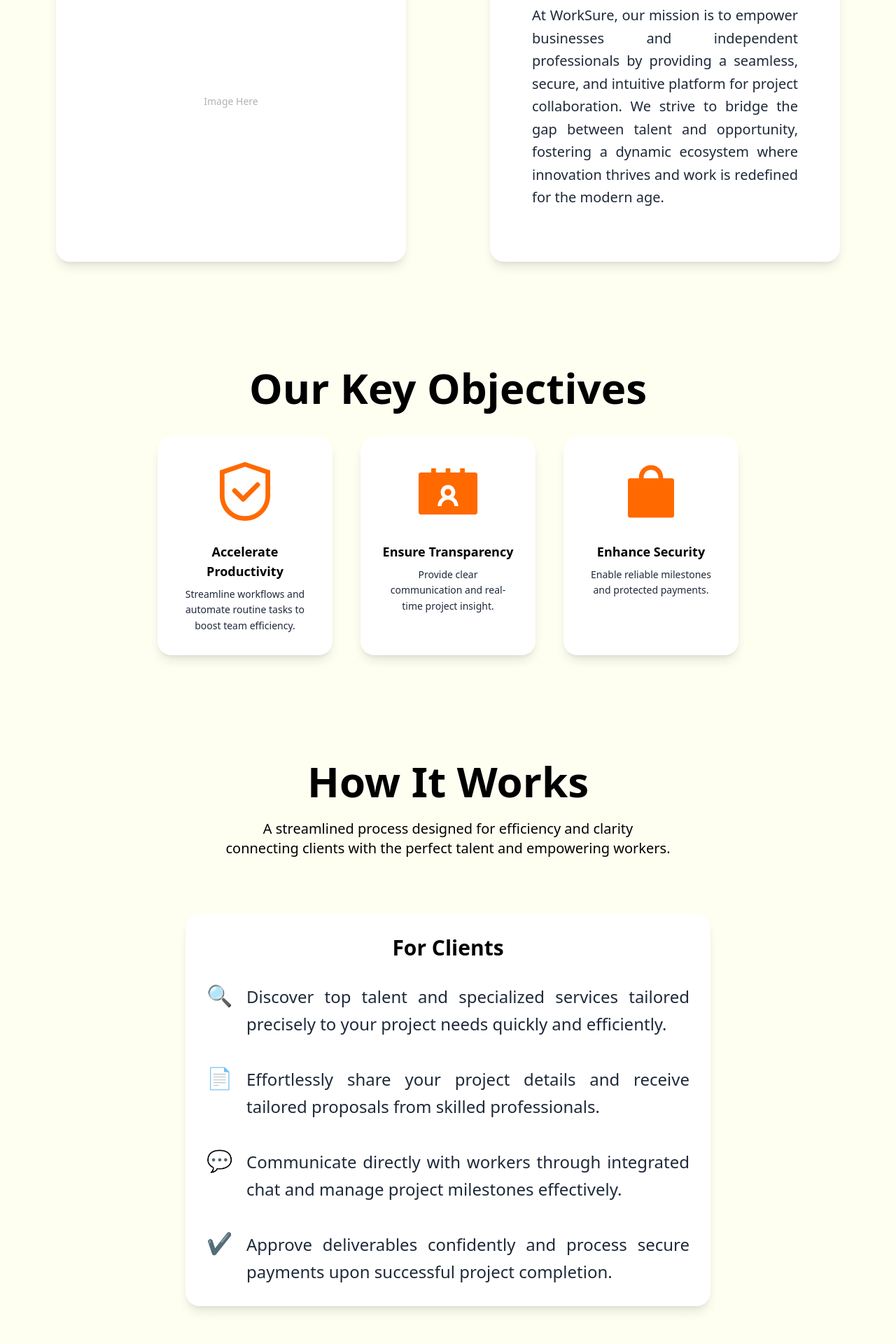
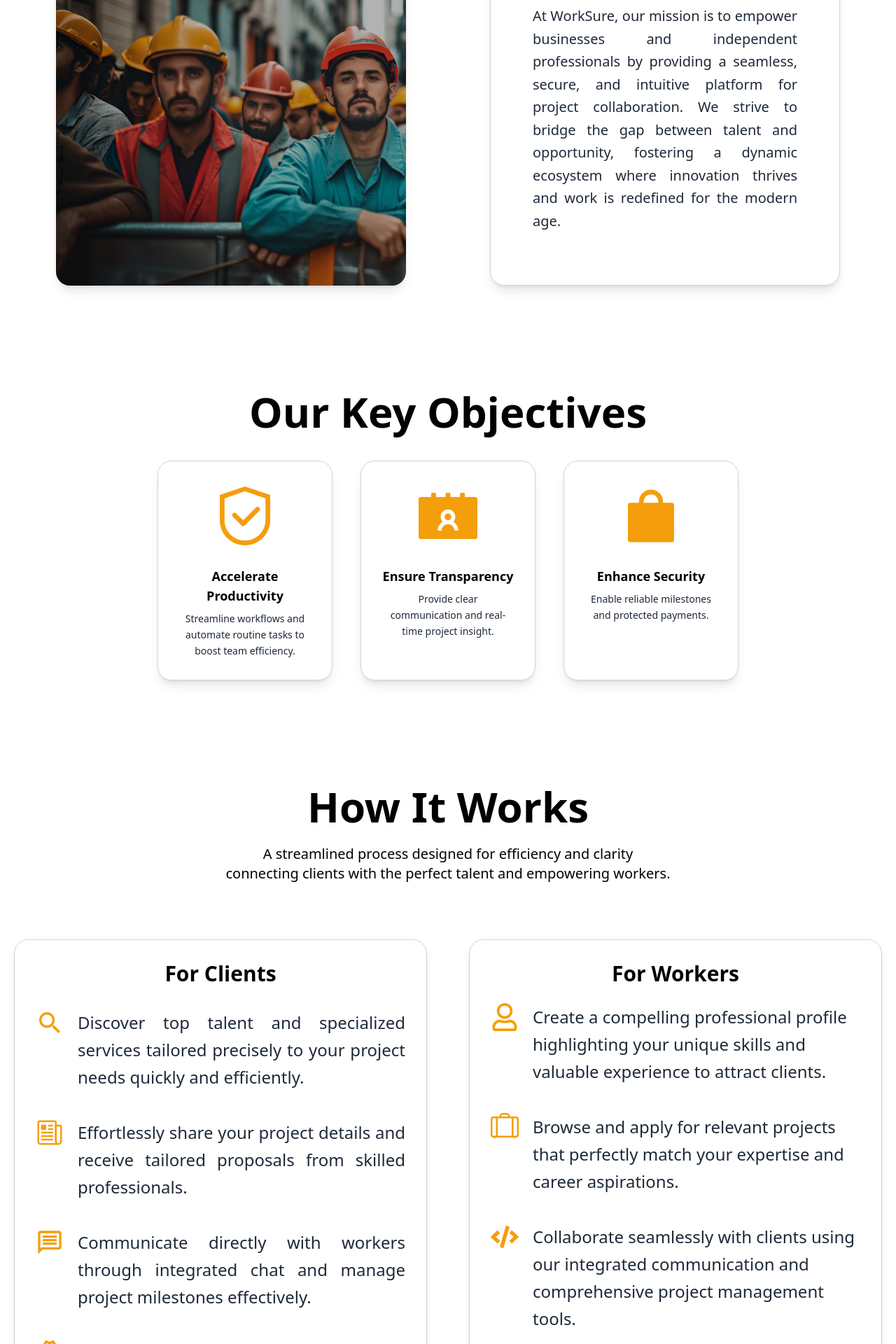
Before and after one commit to HasalKenula/WorkSure-frontend, a React (Vite) app: page /about in a window 1280 px wide. Shown: the part 420-2340 px from the top of the page at 70% size. Built offline with nearby package versions, Linux system fonts and the light colour scheme; no server answers; sample sign-in values are in the browser's storage.

Commit message:
added some images and icons and modified about page

```diff
--- a/src/pages/AboutUsPage.jsx
+++ b/src/pages/AboutUsPage.jsx
@@ -4,7 +4,12 @@ import { AiFillContacts } from "react-icons/ai";
 import { AiFillShopping } from "react-icons/ai";
 import Navbar from "../components/NavBar";
 import Footer from "../components/Footer";
-
+import Mission from "../assets/mission.jpg"
+import { IoMdSearch } from "react-icons/io";
+import { IoNewspaperOutline } from "react-icons/io5";
+import { MdOutlineMessage, MdOutlineVerified } from "react-icons/md";
+import { FaCode, FaRegCreditCard, FaRegUser } from "react-icons/fa";
+import { BsSuitcaseLg } from "react-icons/bs";
 
 
 export default function AboutUs() {
@@ -13,7 +18,7 @@ export default function AboutUs() {
 
     <Navbar />
 
-    <div className="text-black bg-[rgb(254,255,241)] min-h-screen w-full p-5 mt-20">
+    <div className="text-black  min-h-screen w-full p-5 mt-20">
 
       {/* ----- Title & Intro ----- */}
       <h1 className="text-center text-6xl font-bold mt-[30px]">
@@ -30,12 +35,13 @@ export default function AboutUs() {
       <div className="flex flex-wrap justify-center gap-30 mt-10">
 
         {/* Image box replaced with simple placeholder-div to match original structure */}
-        <div className="bg-white p-[30px] rounded-[20px] shadow-lg w-[500px] max-w-full flex items-center justify-center">
-          <p className="text-center text-sm opacity-30">Image Here</p>
+        <div className="relative p-[30px] rounded-[20px] shadow-lg w-[500px] max-w-full flex items-center justify-center  bg-cover" style={{ backgroundImage: `url(${Mission})` }}>
+           <div className="absolute inset-0 bg-black/30 rounded-[20px]"></div>
+
         </div>
 
         {/* Mission box */}
-        <div className="bg-white p-[30px] rounded-[20px] shadow-lg w-[500px] max-w-full">
+        <div className="bg-white p-[30px] rounded-[20px] shadow-lg w-[500px] max-w-full border border-slate-300">
           <h2 className="text-center text-4xl font-bold fornt-[Courier New]">Our Mission</h2>
           <p className="mx-[30px] mb-[45px] mt-[20px] text-[20px] leading-relaxed text-gray-800 text-justify " text-justify text-center>
             At WorkSure, our mission is to empower businesses and independent professionals by providing
@@ -54,9 +60,9 @@ export default function AboutUs() {
 
       <div className="flex flex-wrap justify-center gap-10 mt-10">
 
-        <div className="bg-white p-[30px] rounded-[20px] shadow-lg text-center w-[250px] max-w-full">
+        <div className="bg-white p-[30px] rounded-[20px] shadow-lg border border-slate-300 text-center w-[250px] max-w-full">
           <div className="flex justify-center w-full mb-6">
-            <AiOutlineSafety className="text-8xl text-orange-500" />
+            <AiOutlineSafety className="text-8xl text-primary" />
           </div>
           <h2 className="font-bold text-lg">Accelerate Productivity</h2>
           <p className="text-sm mt-2 leading-relaxed text-gray-800">
@@ -64,10 +70,10 @@ export default function AboutUs() {
           </p>
         </div>
 
-        <div className="bg-white p-[30px] rounded-[20px] shadow-lg text-center w-[250px] max-w-full">
+        <div className="bg-white p-[30px] rounded-[20px] shadow-lg border border-slate-300 text-center w-[250px] max-w-full">
           <div className="flex justify-center w-full mb-6">
             {/*<AiTwotoneCheckCircle className="text-8xl text-blue-500 text-yellow-600" />*/}
-            <AiFillContacts className="text-8xl text-orange-500" />
+            <AiFillContacts className="text-8xl text-primary" />
           </div>
           <h3 className="font-bold text-lg">Ensure Transparency</h3>
           <p className="text-sm mt-2 leading-relaxed text-gray-800">
@@ -75,9 +81,9 @@ export default function AboutUs() {
           </p>
         </div>
 
-        <div className="bg-white p-[30px] rounded-[20px] shadow-lg text-center w-[250px] max-w-full">
+        <div className="bg-white p-[30px] rounded-[20px] shadow-lg border border-slate-300 text-center w-[250px] max-w-full">
           <div className="flex justify-center w-full mb-6">
-            <AiFillShopping className="text-8xl text-orange-500" />
+            <AiFillShopping className="text-8xl text-primary" />
           </div>
           <h3 className="font-bold text-lg">Enhance Security</h3>
           <p className="text-sm mt-2 leading-relaxed text-gray-800">
@@ -98,35 +104,35 @@ export default function AboutUs() {
         connecting clients with the perfect talent and empowering workers.
       </p>
 
-      <div className="flex flex-wrap justify-center gap-15 mt-20">
+      <div className="flex flex-col lg:flex-row flex-wrap justify-center gap-15 mt-20">
 
         {/* Clients */}
-        <div className="bg-white p-[30px] rounded-[20px] shadow-lg w-[750px] max-w-full">
+        <div className="flex-1 flex-col bg-white p-[30px] rounded-[20px] shadow-lg   border border-slate-300">
           <h2 className="text-3xl font-bold text-center mb-8">For Clients</h2>
 
           <div className="flex gap-5 items-start mb-10">
-            <span className="text-3xl">🔍</span>
+            <span className="text-3xl" ><IoMdSearch  color="#f59e0b" size={40}/></span>
             <p className="text-2xl text-justify leading-relaxed text-gray-800">
               Discover top talent and specialized services tailored precisely to your project needs quickly and efficiently.
             </p>
           </div>
 
           <div className="flex gap-5 items-start mb-10">
-            <span className="text-3xl">📄</span>
+            <span className="text-3xl"><IoNewspaperOutline color="#f59e0b" size={40} /></span>
             <p className="text-2xl text-justify leading-relaxed text-gray-800">
               Effortlessly share your project details and receive tailored proposals from skilled professionals.
             </p>
           </div>
 
           <div className="flex gap-5 items-start mb-10">
-            <span className="text-3xl">💬</span>
+            <span className="text-3xl"><MdOutlineMessage color="#f59e0b" size={40}/></span>
             <p className="text-2xl text-justify leading-relaxed text-gray-800">
               Communicate directly with workers through integrated chat and manage project milestones effectively.
             </p>
           </div>
 
           <div className="flex gap-5 items-start">
-            <span className="text-3xl">✔️</span>
+            <span className="text-3xl"><MdOutlineVerified color="#f59e0b" size={40}/></span>
             <p className="text-2xl text-justify leading-relaxed text-gray-800">
               Approve deliverables confidently and process secure payments upon successful project completion.
             </p>
@@ -134,32 +140,32 @@ export default function AboutUs() {
         </div>
 
         {/* Workers */}
-        <div className="bg-white p-[30px] rounded-[20px] shadow-lg w-[750px] max-w-full">
+        <div className="flex-1 flex-col bg-white p-[30px] rounded-[20px] shadow-lg   border border-slate-300">
           <h2 className="text-3xl font-bold text-center mb-6">For Workers</h2>
 
           <div className="flex gap-5 items-start mb-10">
-            <span className="text-3xl">👤</span>
+            <span className="text-3xl"><FaRegUser color="#f59e0b" size={40}/></span>
             <p className="text-2xl leading-relaxed text-gray-800">
               Create a compelling professional profile highlighting your unique skills and valuable experience to attract clients.
             </p>
           </div>
 
           <div className="flex gap-5 items-start mb-10">
-            <span className="text-3xl">💼</span>
+            <span className="text-3xl"><BsSuitcaseLg color="#f59e0b" size={40}/></span>
             <p className="text-2xl leading-relaxed text-gray-800">
               Browse and apply for relevant projects that perfectly match your expertise and career aspirations.
             </p>
           </div>
 
           <div className="flex gap-5 items-start mb-10">
-            <span className="text-3xl">💻</span>
+            <span className="text-3xl"><FaCode color="#f59e0b" size={40}/></span>
             <p className="text-2xl leading-relaxed text-gray-800">
               Collaborate seamlessly with clients using our integrated communication and comprehensive project management tools.
             </p>
           </div>
 
           <div className="flex gap-5 items-start">
-            <span className="text-3xl">📦</span>
+            <span className="text-3xl"><FaRegCreditCard color="#f59e0b" size={40}/></span>
             <p className="text-2xl leading-relaxed text-gray-800">
               Receive timely and secure payments for your completed work, ensuring financial stability and peace of mind.
             </p>
--- a/src/pages/WorkerProfileView.jsx
+++ b/src/pages/WorkerProfileView.jsx
@@ -212,7 +212,7 @@ export default function WorkerProfileView() {
                                             <span className="text-gray-600 ml-1"> (75 Reviews)</span>
                                         </p>
                                     </div>
-                                    <button onClick={goToHirePage} className="px-6 py-3 text-lg font-semibold bg-primary text-white rounded shadow-md hover:bg-accent hover:scale-105 hover:shadow-xl transition-all duration-300 w-1/3">Hire Now</button>
+                                    <button onClick={goToHirePage} className="px-6 py-3 text-lg font-semibold bg-primary text-white rounded shadow-md hover:bg-accent hover:scale-105 hover:shadow-xl transition-all duration-300 w-1/3">Worker DashBoard</button>
 
                                 </div>
                             </div>
--- a/src/pages/WorkerSearch.jsx
+++ b/src/pages/WorkerSearch.jsx
@@ -6,6 +6,7 @@ import { useAuth } from "../context/AuthContext";
 import toast from "react-hot-toast";
 import { useNavigate } from "react-router-dom";
 import MM from "../assets/man.jpg";
+import { CiLocationOn } from "react-icons/ci";
 
 // const workers = Array(18).fill({
 //   name: "Eve Adams",
@@ -111,7 +112,7 @@ export default function WorkersPage() {
                   <p className="text-yellow-600 font-semibold my-1">{worker.jobRole}</p>
 
                   <div className="text-sm my-2">⭐⭐⭐⭐⭐ {worker.rating}</div>
-                  <div className="text-sm mb-3">📍 {worker.preferredServiceLocation}</div>
+                  <div className="flex items-center justify-center text-sm mb-3"> <CiLocationOn color="#f59e0b" size={24}  strokeWidth={2} />{worker.preferredServiceLocation}</div>
 
                   <button
                     className="w-full py-2 mb-2 bg-yellow-400 text-white rounded-md hover:bg-slate-400"
```
Also changed, not shown: src/assets/mission.jpg (added).
